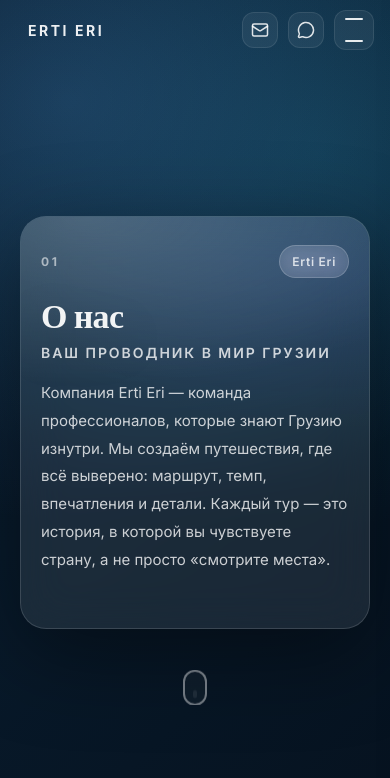
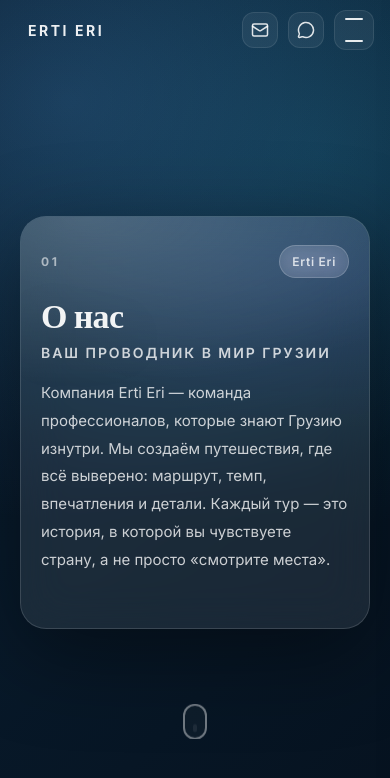
Before and after one commit to GioMika/ertieri, a React (Vite) app: page /about in a window 390 px wide. Shown: the top 778 px of the page. Built offline with nearby package versions, Linux system fonts and the light colour scheme.

Commit message:
new commit blogss

```diff
--- a/src/pages/About/About.module.css
+++ b/src/pages/About/About.module.css
@@ -268,7 +268,7 @@
     .section { padding: 80px 24px; }
     .container { padding: 32px 24px; border-radius: 26px; }
     .text { max-width: 100%; }
-    .scrollIndicator { bottom: 134px; }
+    .scrollIndicator { bottom: 100px; }
     .mouse { width: 24px; height: 36px; }
 }
 
```
